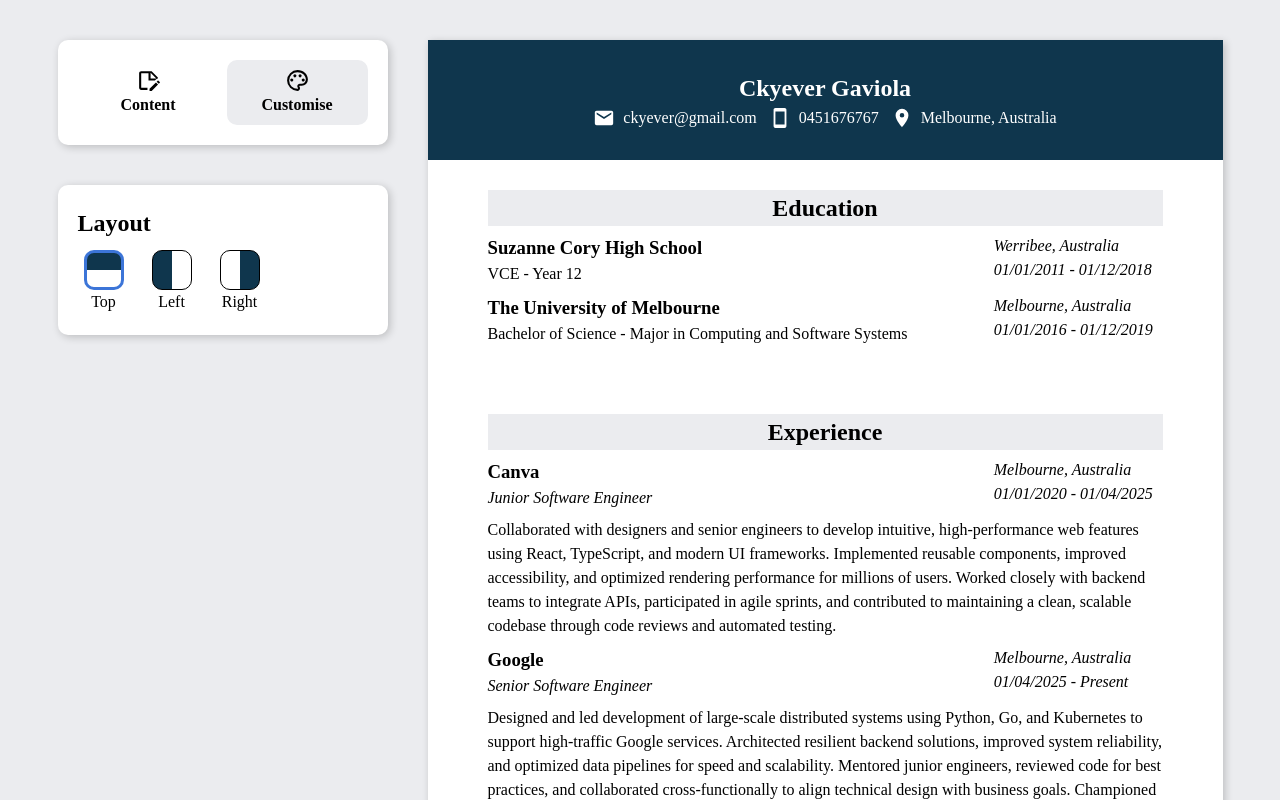
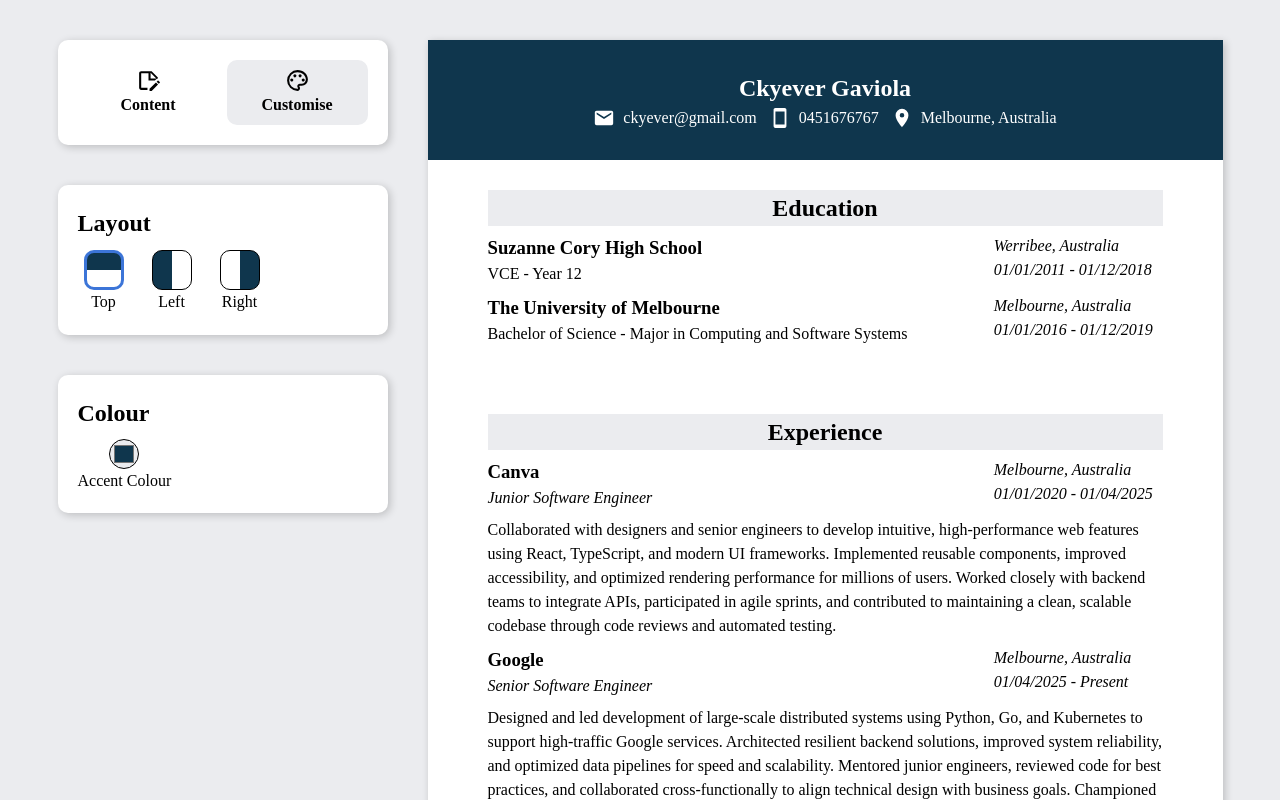
Before and after one commit to ckyever/cv-application, a React (Vite) app: page / in a window 1280 px wide. Both pictures are taken after a click on the button "Customise". Shown: the top 800 px of the page. Built offline with nearby package versions, Linux system fonts and the light colour scheme.

Commit message:
Add ability to edit accent colour

```diff
--- a/src/components/EditCardList.jsx
+++ b/src/components/EditCardList.jsx
@@ -95,7 +95,9 @@ function EditCardList({ editMode, resumeData, setResumeData }) {
                   updateLayout(resumeData, setResumeData, LAYOUT_OPTION.top)
                 }
                 className={
-                  resumeData.layout === LAYOUT_OPTION.top && "selected"
+                  resumeData.layout === LAYOUT_OPTION.top
+                    ? "selected"
+                    : undefined
                 }
               >
                 <div className="layout-icon"></div>Top
@@ -105,7 +107,9 @@ function EditCardList({ editMode, resumeData, setResumeData }) {
                   updateLayout(resumeData, setResumeData, LAYOUT_OPTION.left)
                 }
                 className={
-                  resumeData.layout === LAYOUT_OPTION.left && "selected"
+                  resumeData.layout === LAYOUT_OPTION.left
+                    ? "selected"
+                    : undefined
                 }
               >
                 <div className="layout-icon left"></div>Left
@@ -115,11 +119,31 @@ function EditCardList({ editMode, resumeData, setResumeData }) {
                   updateLayout(resumeData, setResumeData, LAYOUT_OPTION.right)
                 }
                 className={
-                  resumeData.layout === LAYOUT_OPTION.right && "selected"
+                  resumeData.layout === LAYOUT_OPTION.right
+                    ? "selected"
+                    : undefined
                 }
               >
                 <div className="layout-icon right"></div>Right
               </button>
+            </div>
+          </Card>
+          <Card title="Colour">
+            <div id="accent-color">
+              <input
+                id="color-picker"
+                type="color"
+                defaultValue={getComputedStyle(
+                  document.documentElement
+                ).getPropertyValue("--accent-color")}
+                onChange={(event) => {
+                  document.documentElement.style.setProperty(
+                    "--accent-color",
+                    event.target.value
+                  );
+                }}
+              />
+              <label htmlFor="color-picker">Accent Colour</label>
             </div>
           </Card>
         </div>
--- a/src/components/EditSwitcher.jsx
+++ b/src/components/EditSwitcher.jsx
@@ -12,7 +12,7 @@ function EditSwitcher({ handleSwitch }) {
     <div className="edit-switcher card">
       <button
         id={SIDEBAR_MODE.content}
-        className={selectedId === SIDEBAR_MODE.content && "selected"}
+        className={selectedId === SIDEBAR_MODE.content ? "selected" : undefined}
         onClick={() => {
           handleSwitch(SIDEBAR_MODE.content);
           setSelectedId(SIDEBAR_MODE.content);
@@ -23,7 +23,9 @@ function EditSwitcher({ handleSwitch }) {
       </button>
       <button
         id={SIDEBAR_MODE.customise}
-        className={selectedId === SIDEBAR_MODE.customise && "selected"}
+        className={
+          selectedId === SIDEBAR_MODE.customise ? "selected" : undefined
+        }
         onClick={() => {
           handleSwitch(SIDEBAR_MODE.customise);
           setSelectedId(SIDEBAR_MODE.customise);
--- a/src/styles/EditCardList.css
+++ b/src/styles/EditCardList.css
@@ -32,3 +32,19 @@
 .edit-card-list .layout-options .layout-icon.right {
   transform: rotate(90deg);
 }
+
+.edit-card-list #accent-color {
+  align-self: flex-start;
+  display: flex;
+  flex-direction: column;
+  justify-content: center;
+  align-items: center;
+}
+
+input[type="color" i] {
+  border-radius: 50%;
+  width: 30px;
+  height: 30px;
+  border-color: none;
+  background-color: var(--main-background-color);
+}
```
